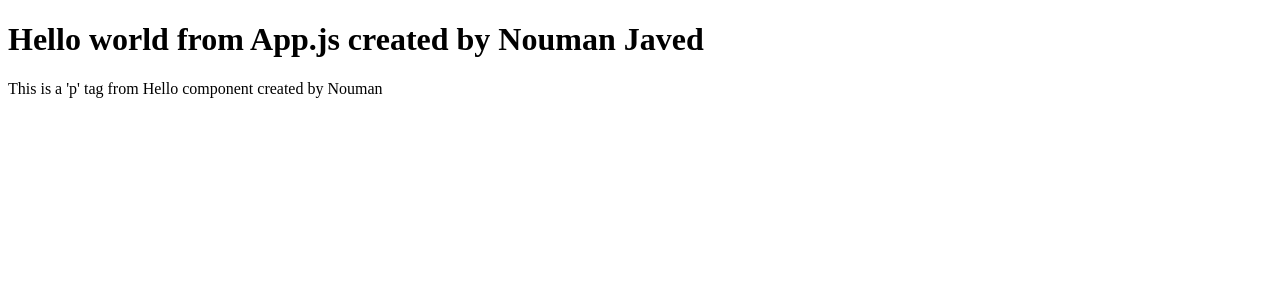
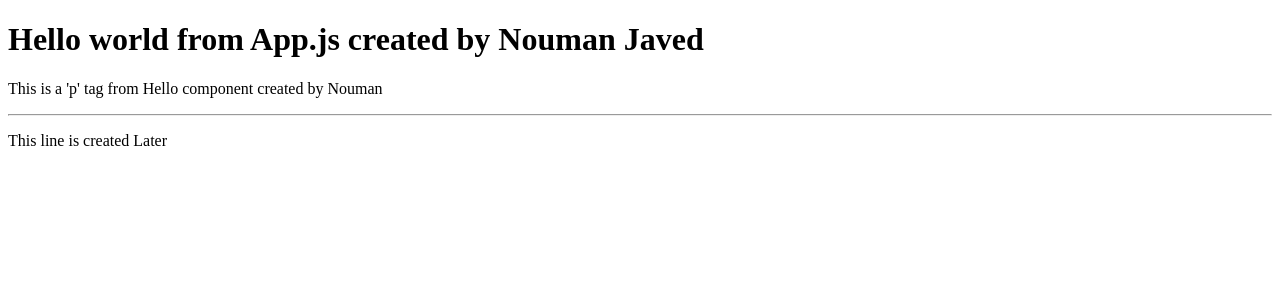
Before and after one commit to noumanmalik960/bootcamp-reactClass1, a React (Create React App) app: page / in a window 1280 px wide. Shown: the top 300 px of the page. Built offline with nearby package versions, Linux system fonts and the light colour scheme.

Commit message:
added a new line later

```diff
--- a/src/App.js
+++ b/src/App.js
@@ -7,6 +7,8 @@ function App({name}) {
   return (
   <div><h1>Hello world from App.js created by {name}</h1>
       <Hello firstName="Nouman"></Hello>
+      <hr/>
+      <p>This line is created Later</p>
   </div>
   );
 }
```
